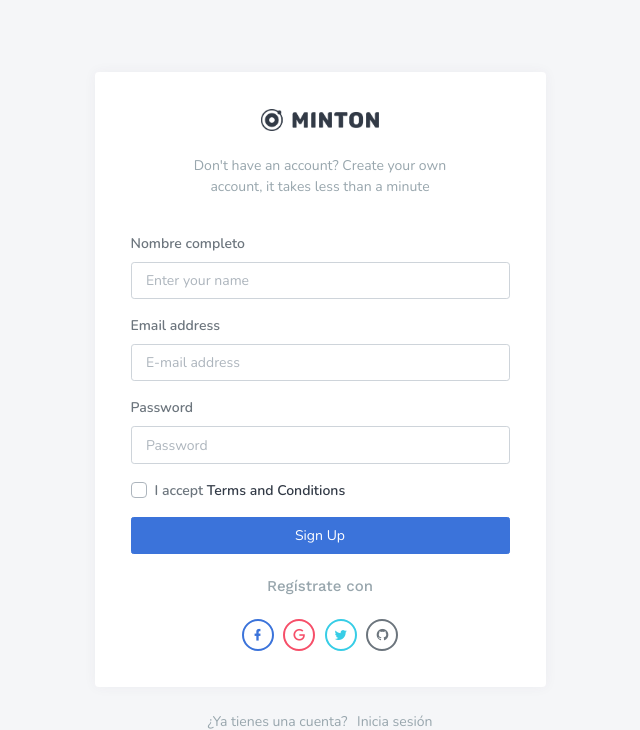
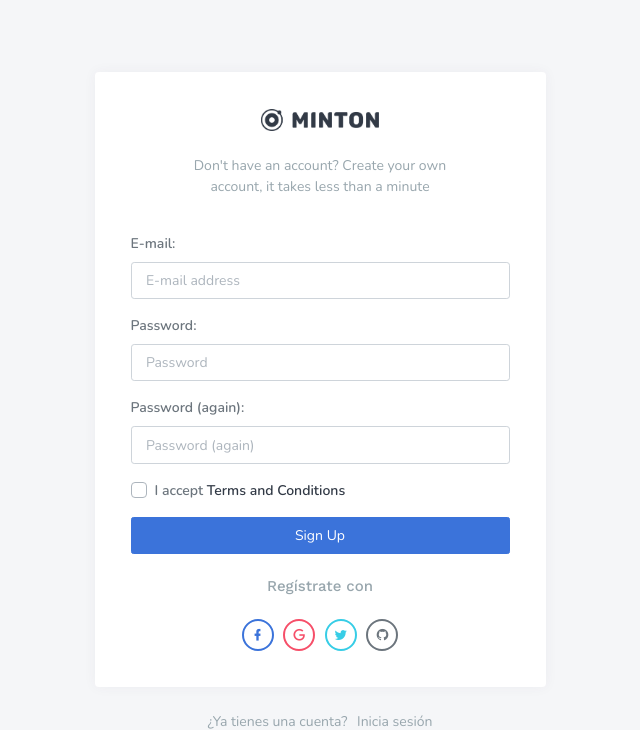
Before and after one commit to floricelhernandez/batools-api, a Django app: page /accounts/signup/ in a window 1280 px wide. Shown: the top 730 px of the page, without its empty margins (320-960 px from the left). Run offline with Django 3.2, Linux system fonts and the light colour scheme; parts of the project's set-up code (start-up, migrations or seed data) failed here and were passed over; some libraries are stand-ins or nearby versions.

Commit message:
Corrección de configuración de all-auth

```diff
--- a/batools/settings.py
+++ b/batools/settings.py
@@ -155,7 +155,7 @@ SITE_ID = 1
 
 ACCOUNT_EMAIL_REQUIRED = True
 ACCOUNT_USERNAME_REQUIRED = False
-ACCOUNT_SIGNUP_PASSWORD_ENTER_TWICE = False
+ACCOUNT_SIGNUP_PASSWORD_ENTER_TWICE = True
 ACCOUNT_SESSION_REMEMBER = True
 ACCOUNT_AUTHENTICATION_METHOD = 'email'
 ACCOUNT_UNIQUE_EMAIL = True
--- a/templates/account/signup.html
+++ b/templates/account/signup.html
@@ -39,18 +39,7 @@
 
                                 <form method="post" action="{% url 'account_signup' %}">
                                 {% csrf_token %}
-                                    <div class="form-group">
-                                        <label for="fullname">Nombre completo</label>
-                                        <input class="form-control" type="text" id="fullname" placeholder="Enter your name" required>
-                                    </div>
-                                    <div class="form-group">
-                                        <label for="emailaddress">Email address</label>
-                                        {{ form.email }}
-                                    </div>
-                                    <div class="form-group">
-                                        <label for="password">Password</label>
-                                        {{ form.password1 }}
-                                    </div>
+                                   {{ form.as_p }}
                                     <div class="form-group">
                                         <div class="custom-control custom-checkbox">
                                             <input type="checkbox" class="custom-control-input" id="checkbox-signup">
```
